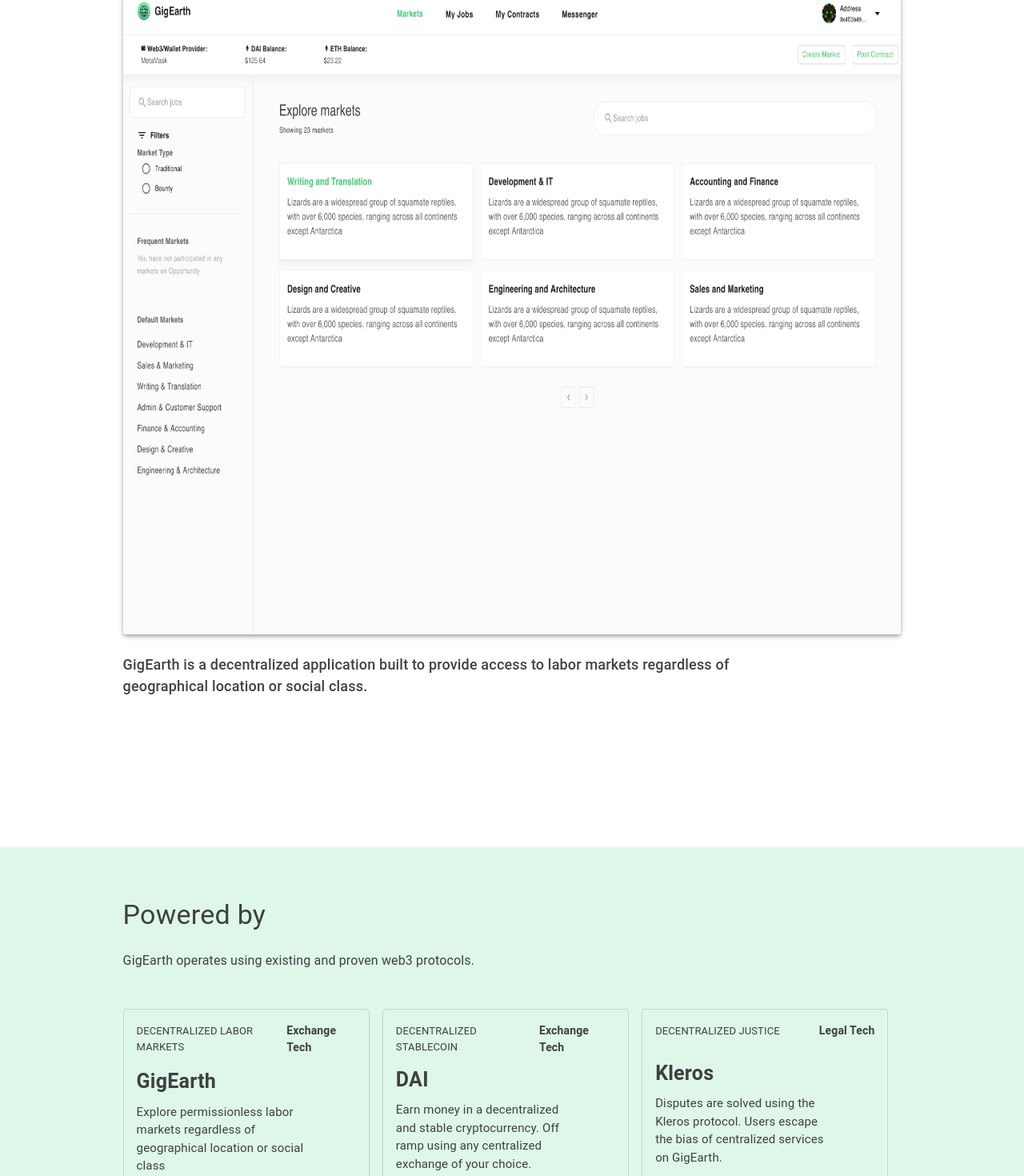
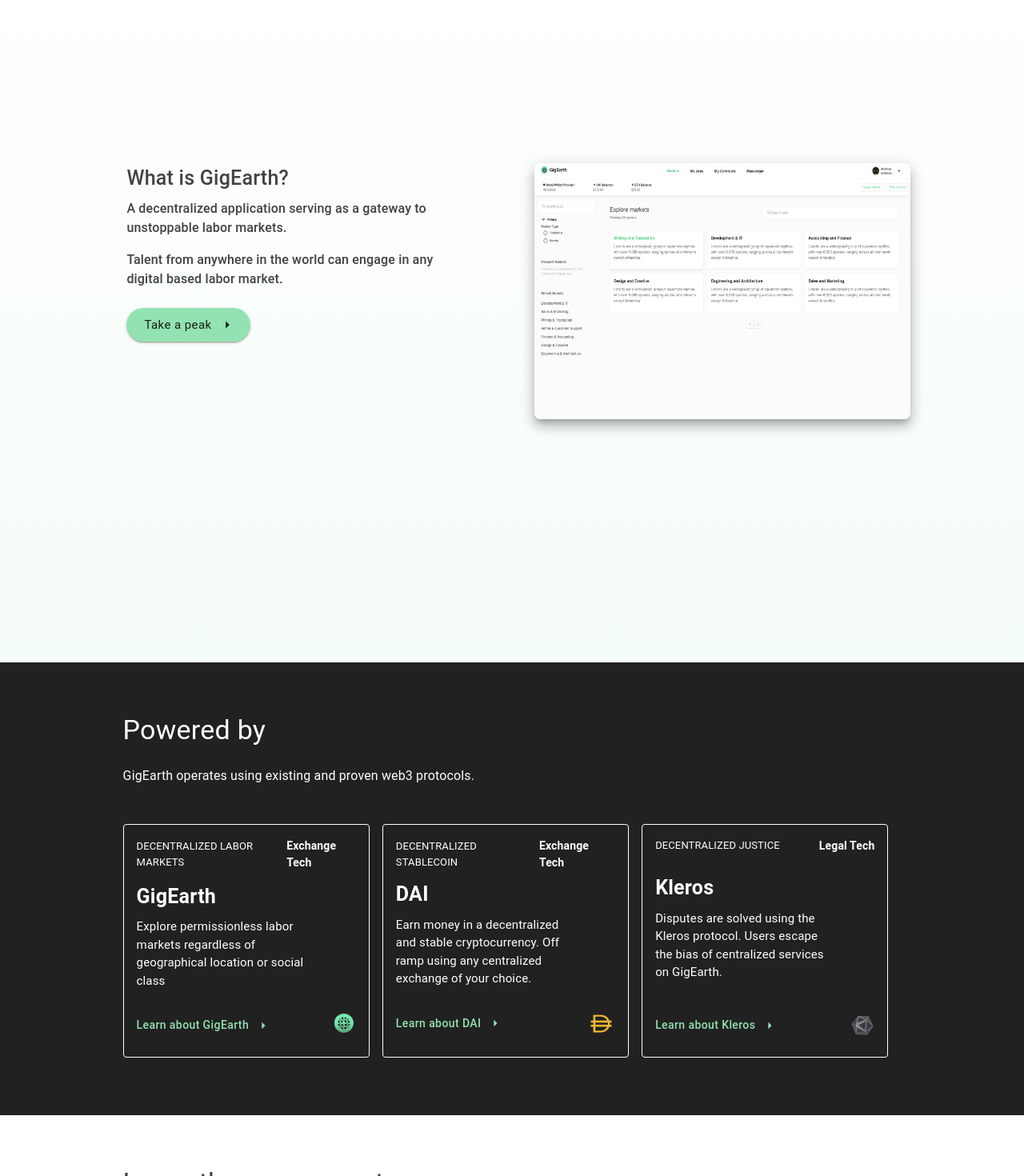
Before and after one commit to OpportunityProtocol/opportunity-website, a Next.js app: page / in a window 1280 px wide. Shown: the part 891-2361 px from the top of the page at 80% size. Built offline with nearby package versions, Linux system fonts and the light colour scheme.

Commit message:
Adds sticky element to appbar and realigns information component.

```diff
--- a/components/AppBar/AppBarStyles.js
+++ b/components/AppBar/AppBarStyles.js
@@ -11,7 +11,8 @@
       padding: '1% 8%',
       display: 'flex',
       alignItems: 'center',
-      color: '#212121'
+      color: '#212121',
+     // boxShadow: '0px 2px 4px -1px #eee, 0px 4px 5px 0px #eee, 0px 1px 10px 0px #eee'
     },
 
     flexedGridItem: {
--- a/components/Hero/HeroStyles.js
+++ b/components/Hero/HeroStyles.js
@@ -6,7 +6,8 @@
         height: 'calc(100vh - 80px)',
         display: 'flex',
         flexDirection: 'column',
-        backgroundColor: '#fff',
+        background: 'rgb(255,255,255)',
+       background: 'linear-gradient(180deg, rgba(255,255,255,1) 8%, rgba(213,244,225,0.25) 100%, rgba(255,255,255,1) 255%)'
     },
     container: {
       width: '100%',
--- a/components/InformationalOne/InformationalOne.jsx
+++ b/components/InformationalOne/InformationalOne.jsx
@@ -1,40 +1,73 @@
-import { Grid, Card, Typography, Button } from '@mui/material'
 
+import { Grid, Card, CardContent, Typography, Button } from '@mui/material'
+import { ArrowRight } from '@mui/icons-material'
 import useStyles from './InformationalOneStyles'
 
 const InformationalOne = () => {
   const classes = useStyles()
   return (
     <section className={classes.section}>
+      <Grid sx={{ p: 5, background: 'transparent' }} component={Card} elevation={0} container flexWrap='nowrap' justifyContent='space-between' direction='row' alignItems='flex-start'>
+
+      <Grid item>
+      <Typography
+        color="rgba(33, 33, 33, .85)"
+        fontWeight="medium"
+        fontSize={25}
+        px={2}
+        sx={{
+          width: '80%',
+        }}
+      >
+        What is GigEarth?
+      </Typography>
+      <Typography
+        color="rgba(33, 33, 33, .85)"
+        fontWeight="medium"
+        fontSize={16}
+        px={2}
+        py={1}
+        sx={{
+          width: '80%',
+        }}
+      >
+        A decentralized application serving as a gateway to unstoppable labor markets.
+      </Typography>
+      <Typography
+        color="rgba(33, 33, 33, .85)"
+        fontWeight="medium"
+        fontSize={16}
+        px={2}
+        py={1}
+        sx={{
+          width: '80%',
+        }}
+      >
+        Talent from anywhere in the world can engage in any digital based labor market.
+      </Typography>
+      <Button sx={{m: 2, borderRadius: 20, fontWeight: 'normal',}} size='large'  color='secondary' variant='contained' endIcon={<ArrowRight />}>
+        Take a peak
+      </Button>
+      </Grid>
+
+            <Grid item>
       <Card
         sx={{
-          height: {
-            xs: 280,
-            sm: 420,
-            md: 550,
-            lg: 800,
-          },
+          width: 470,
+          height: 320,
+          borderRadius: 2,
         }}
-        elevation={4}
+        elevation={10}
         className={classes.card}
       >
         <img src="gigearth.png" className={classes.img} />
       </Card>
-      <Typography
-        py={3}
-        color="rgba(33, 33, 33, .85)"
-        fontWeight="medium"
-        fontSize={18}
-        sx={{
-          width: {
-            xs: '100%',
-            md: '80%',
-          },
-        }}
-      >
-        GigEarth is a decentralized application built to provide access to labor
-        markets regardless of geographical location or social class.
-      </Typography>
+      </Grid>
+
+
+       </Grid>
+
+
     </section>
   )
 }
--- a/components/InformationalOne/InformationalOneStyles.js
+++ b/components/InformationalOne/InformationalOneStyles.js
@@ -3,12 +3,14 @@
 const useStyles = makeStyles(() => {
   return {
     section: {
-        margin: '100px 0px',
-        padding: '5% 12%',
+        height: '100vh',
+        padding: '5% 8%',
         display: 'flex',
         alignItems: 'flex-start',
         flexDirection: 'column',
         justifyContent: 'center',
+        background: 'rgb(147,227,178)',
+        background: 'linear-gradient(180deg, rgba(255,255,255,1) 0%, rgba(213,244,225,0.2455357142857143) 100%, rgba(147,227,178,1) 255%)'
       },
 
     descriptionImage: {
@@ -46,8 +48,7 @@
       padding: 20
     },
     card: {
-      width: '100%',
-    boxShadow: '0px 2px 4px -1px #eee, 0px 4px 5px 0px #eee, 0px 1px 10px 0px #eee',
+    //boxShadow: '0px 2px 4px -1px #eee, 0px 4px 5px 0px #eee, 0px 1px 10px 0px #eee',
     },
 
     img: {
--- a/components/Learn/Learn.jsx
+++ b/components/Learn/Learn.jsx
@@ -53,10 +53,6 @@
   {
     market: 'Engineering & Architecture',
     related: ['Architect', 'AutoCAD Drafter'],
-  },
-  {
-    market: 'Deploy your own',
-    related: ['Ride Sharing', 'Food Delivery'],
   },
 ]
 
--- a/components/ModularityAcknowledgement/ModularityAcknowledgement.jsx
+++ b/components/ModularityAcknowledgement/ModularityAcknowledgement.jsx
@@ -35,17 +35,17 @@
     <Box
       className={classes.section}
       sx={{
-        backgroundColor: (theme) => alpha(theme.palette.secondary.main, 0.3),
+        backgroundColor: '#212121',
       }}
     >
       <Grid flexGrow={1} container item sx={{ width: '100%' }}>
         <div className={classes.container}>
-          <Typography variant="h4" color="rgba(33, 33, 33, .85)">
+          <Typography variant="h4" color="#fff">
             Powered by
           </Typography>
           <Typography
             py={3}
-            color="rgba(33, 33, 33, 0.85)"
+            color="#fff"
             fontWeight="regular"
             width="90%"
           >
@@ -72,18 +72,17 @@
               container={modularSectionRef.current}
             >
               <Card
-                className={classes.card}
                 variant="outlined"
                 elevation={0}
                 sx={{
+                  border: '1px solid #fff',
                   backgroundColor:
-                    'transparent' /*backgroundColor: (theme) => alpha(theme.palette.secondary.main, 0.3),*/ /*boxShadow: '0px 2px 4px -1px #eee, 0px 4px 5px 0px #eee, 0px 1px 10px 0px #eee'*/,
+                    'transparent'
                 }}
               >
                 <CardContent className={classes.modularSectionCardContent}>
                   <Box className={classes.modularCardBox}>
                     <Typography
-                      color="rgba(33, 33, 33, .85)"
                       fontSize={13}
                       sx={{ textTransform: 'uppercase' }}
                     >
@@ -91,7 +90,6 @@
                     </Typography>
 
                     <Typography
-                      color="rgba(33, 33, 33, .85)"
                       fontWeight="bold"
                       fontSize={14}
                     >
@@ -100,7 +98,6 @@
                   </Box>
                   <Box>
                     <Typography
-                      sx={{ color: 'rgba(33, 33, 33, .85)' }}
                       fontSize={25}
                       fontWeight="bold"
                     >
@@ -108,7 +105,6 @@
                     </Typography>
                     <Typography
                       width="80%"
-                      color="rgba(33, 33, 33, .85)"
                       paragraph
                       pt={1}
                       fontSize={15}
@@ -128,7 +124,7 @@
                       disableRipple
                       disableFocusRipple
                       className={classes.learnMoreButton}
-                      color="primary"
+                      color="secondary"
                       variant="text"
                       endIcon={<ArrowRight />}
                       sx={{
@@ -155,20 +151,18 @@
                 className={classes.card}
                 variant="outlined"
                 elevation={0}
-                sx={{ bgcolor: 'transparent' }}
+                sx={{ border: '1px solid #fff', bgcolor: 'transparent' }}
               >
                 <CardContent
                 className={classes.modularSectionCardContent}>
                   <Box className={classes.modularCardBox}>
                     <Typography
-                      color="rgba(33, 33, 33, .85)"
                       fontSize={13}
                       sx={{ textTransform: 'uppercase' }}
                     >
                       Decentralized Stablecoin
                     </Typography>
                     <Typography
-                      color="rgba(33, 33, 33, .85)"
                       fontWeight="bold"
                       fontSize={14}
                     >
@@ -177,7 +171,6 @@
                   </Box>
                   <Box>
                     <Typography
-                      sx={{ color: 'rgba(33, 33, 33, .85)' }}
                       fontSize={25}
                       fontWeight="bold"
                     >
@@ -185,7 +178,6 @@
                     </Typography>
                     <Typography
                       width="80%"
-                      color="rgba(33, 33, 33, .85)"
                       paragraph
                       pt={1}
                       fontSize={15}
@@ -203,7 +195,7 @@
                     }}
                   >
                     <Button
-                      color="primary"
+                      color='secondary'
                       variant="text"
                       endIcon={<ArrowRight />}
                       sx={{
@@ -235,6 +227,7 @@
                 variant="outlined"
                 elevation={0}
                 sx={{
+                  border: '1px solid #fff',
                   backgroundColor:
                     'transparent' /*backgroundColor: (theme) => alpha(theme.palette.secondary.main, 0.3),*/ /*boxShadow: '0px 2px 4px -1px #eee, 0px 4px 5px 0px #eee, 0px 1px 10px 0px #eee'*/,
                 }}
@@ -242,14 +235,12 @@
                 <CardContent className={classes.modularSectionCardContent}>
                   <Box className={classes.modularCardBox}>
                     <Typography
-                      color="rgba(33, 33, 33, .85)"
                       fontSize={13}
                       sx={{ textTransform: 'uppercase' }}
                     >
                       Decentralized Justice
                     </Typography>
                     <Typography
-                      color="rgba(33, 33, 33, .85)"
                       fontWeight="bold"
                       fontSize={14}
                     >
@@ -258,7 +249,6 @@
                   </Box>
                   <Box>
                     <Typography
-                      sx={{ color: 'rgba(33, 33, 33, .85)' }}
                       fontSize={25}
                       fontWeight="bold"
                     >
@@ -266,7 +256,6 @@
                     </Typography>
                     <Typography
                       width="80%"
-                      color="rgba(33, 33, 33, .85)"
                       paragraph
                       pt={1}
                       fontSize={15}
@@ -283,7 +272,7 @@
                     }}
                   >
                     <Button
-                      color="primary"
+                      color="secondary"
                       variant="text"
                       endIcon={<ArrowRight />}
                       sx={{
--- a/components/ModularityAcknowledgement/ModularityAcknowledgementStyles.js
+++ b/components/ModularityAcknowledgement/ModularityAcknowledgementStyles.js
@@ -19,6 +19,7 @@
     },
 
     modularSectionCardContent: {
+      color: '#fff',
       height: 250,
       display: 'flex',
       flexDirection: 'column',
--- a/pages/index.js
+++ b/pages/index.js
@@ -1,4 +1,4 @@
-import React from 'react';
+import React, { useRef } from 'react';
 import styles from '../styles/Home.module.css';
 import {
   Box,
@@ -20,7 +20,7 @@
 import Head from '../components/Head/Head';
 import Learn from '../components/Learn/Learn';
 import InformationalOne from '../components/InformationalOne/InformationalOne';
-
+import AppBar from '../components/AppBar/AppBar';
 
 const OUR_FEATURES = [
   'Fees: 2%',
@@ -38,10 +38,12 @@
   'Centralized and biased dispute resolution'
 ]
 export default function Home() {
+
   return (
     <ThemeProvider theme={themeOptions}>
       <div className={styles.container}>
         <Head />
+        <AppBar />
           <Hero />
           <InformationalOne />
           <ModularityAcknowledgement />
```
Also changed, not shown: components/AppBar/AppBar.jsx (+8 -6 lines), components/Footer/Footer.js (+18 -15 lines), components/Footer/FooterStyles.js (+7 -1 lines), components/Hero/Hero.jsx (+2 -6 lines), public/waves.jpeg (added).
